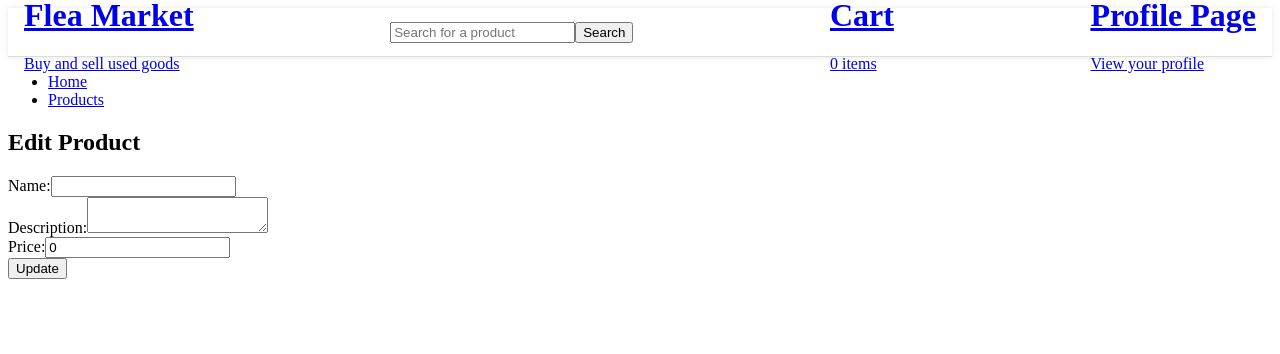
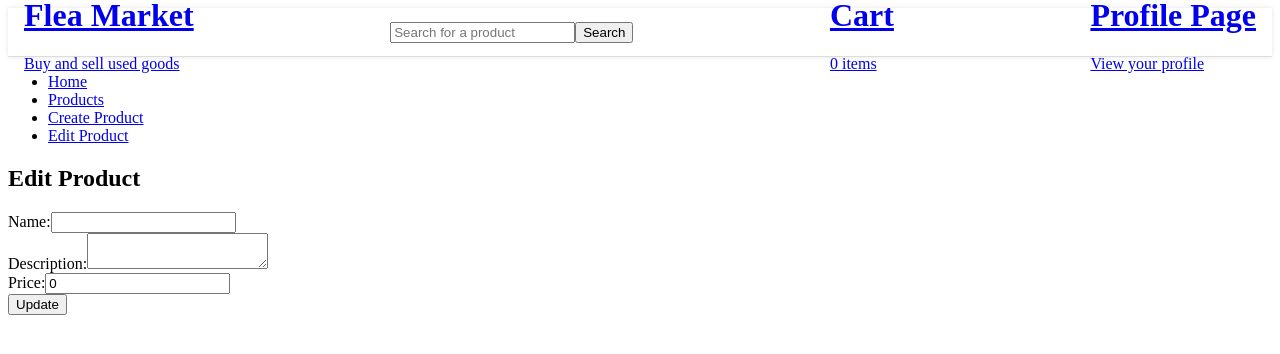
Before and after one commit to Hector-H/MileStone-2, a React (Create React App) app in the folder flea_market/: page /products/edit/1 in a window 1280 px wide. Shown: the top 354 px of the page. Built offline with nearby package versions, Linux system fonts and the light colour scheme; no server answers.

Commit message:
added create and edit pages

```diff
--- a/flea_market/src/App.js
+++ b/flea_market/src/App.js
@@ -11,7 +11,9 @@ import SideBar from './components/SideBar/SideBar';
 import ProductWindow from './components/Product/ProductWindow';
 import Home from './components/Home';
 import ProductList from './components/Product/ProductList';
-import ProductForm from './components/Product/ProductForm';
+import ProductCreate from './components/Product/ProductCreate.js';
+import AboutUs from './components/SideBar/AboutUs';
+import ProductEdit from './components/Product/ProductEdit.js';
 
 
 function App() {
@@ -42,19 +44,22 @@ useEffect(() => {
             <ul>
               <li><Link to="/">Home</Link></li>
               <li><Link to="/products">Products</Link></li>
+              <li><Link to="/products/create">Create Product</Link></li>
+              <li><Link to="/products/edit">Edit Product</Link></li>
             </ul>
-          </nav>
           <Routes>
             <Route path="/" element={<SideBar />} />
             <Route path="/products" element={<SideBar />} />
           </Routes>
+          </nav>
         </section>
         <main>
           <Routes>
             <Route path="/" element={<ProductWindow seeds = {seeds} />} />
             <Route path="/products" element={<ProductList />} />
-            <Route path="/products/create" element={<ProductForm />} />
-            <Route path="/products/edit/:id" element={<ProductForm />} />
+            <Route path="/products/create" element={<ProductCreate />} />
+            <Route path="/products/edit/:id" element={<ProductEdit />} />
+            <Route path="/AboutUs" element={<AboutUs />} />
           </Routes>
         </main>
       </div>
--- a/flea_market/src/components/Product/ProductCard.js
+++ b/flea_market/src/components/Product/ProductCard.js
@@ -3,7 +3,7 @@ import { Link } from 'react-router-dom'
 
 import "./Products.css";
 
-export default function ProductCard({product}, index) {
+export default function ProductCard({ product }, index) {
     return (
         <div className="productCard">
             <main>
@@ -16,14 +16,14 @@ export default function ProductCard({product}, index) {
                     <Link to={`/product/${product.title}`}>
                         <img src={product.image} alt="product" />
                     </Link>
-                                {/* <Link to={`/product/${product.title}`}> */}
+                    <Link to={`/product/${product.title}`}>
                         <h2>{product.title}</h2>
-                                {/* </Link> */}
+                    </Link>
                     <h3>{product.price}</h3>
                     <h3>{product.category}</h3>
-                                {/* <Link to={`/product/${product.title}`}> */}
+                    <Link to={`/product/${product.title}`}>
                         <img src={product.image} alt="product" />
-                                {/* </Link> */}
+                    </Link>
                     <p>{product.details}</p>
                     <button>{product.checkOutButton}</button>
                     <h3>Reviews</h3>
--- a/flea_market/src/components/Product/ProductForm.js
+++ b/flea_market/src/components/Product/ProductCreate.js
@@ -1,7 +1,7 @@
 import React, { useState, useEffect } from 'react';
 import { useParams } from 'react-router-dom';
 
-function ProductForm() {
+export default function ProductCreate() {
     const { id } = useParams();
     const [product, setProduct] = useState({
         // Initialize the product from product seed data
@@ -51,5 +51,3 @@ function ProductForm() {
         </div>
     );
 }
-
-export default ProductForm;
--- /dev/null
+++ b/flea_market/src/components/Product/ProductEdit.js
@@ -0,0 +1,53 @@
+import React, { useState, useEffect } from 'react';
+import { useParams } from 'react-router-dom';
+
+export default function ProductEdit() {
+    const { id } = useParams();
+    const [product, setProduct] = useState({
+        // Initialize the product from product seed data
+        name: '',
+        description: '',
+        price: 0,
+    });
+
+    useEffect(() => {
+        if (id) {
+            // Fetch the product from the API
+            // Update the product state with the fetched product
+
+        }
+    }, [id]);
+
+    const handleInputChange = (e) => {
+        const { name, value } = e.target;
+        setProduct({ ...product, [name]: value });
+    };
+
+    const handleSubmit = (e) => {
+        e.preventDefault()
+    };
+
+    return (
+        <div>
+            <h2>{id ? 'Edit Product' : 'Create Product'}</h2>
+            <form onSubmit={handleSubmit}>
+                <div>
+                    <label>Name:</label>
+                    <input type="text" name="name" value={product.name} onChange={handleInputChange} />
+                </div>
+                <div>
+                    <label>Description:</label>
+                    <textarea name="description" value={product.description} onChange={handleInputChange} />
+                </div>
+                <div>
+                    <label>Price:</label>
+                    <input type="number" name="price" value={product.price} onChange={handleInputChange} />
+                </div>
+                {/* Add other input fields for product details */}
+                <div>
+                    <button type="submit">{id ? 'Update' : 'Create'}</button>
+                </div>
+            </form>
+        </div>
+    );
+}
--- a/flea_market/src/components/SideBar/AboutUs.js
+++ b/flea_market/src/components/SideBar/AboutUs.js
@@ -3,9 +3,13 @@ import { Link } from "react-router-dom";
 export default function AboutUs (props) {
     return (
         <div className="AboutUs">
-            <Link to="/About_Us">
+            {/* <Link to="/About_Us">
                 <h1>About Us</h1>
-            </Link>
+            </Link> */}
+            <h1>About Us</h1>
+            <p>Our mission is to provide a platform for people to sell their used items to others who may have a need for them.</p>
+            <p>Our goal is to reduce waste by reusing items that are still in good condition.</p>
+
         </div>
     );
 }
```
Lines whose indentation alone changed are shown as unchanged.
